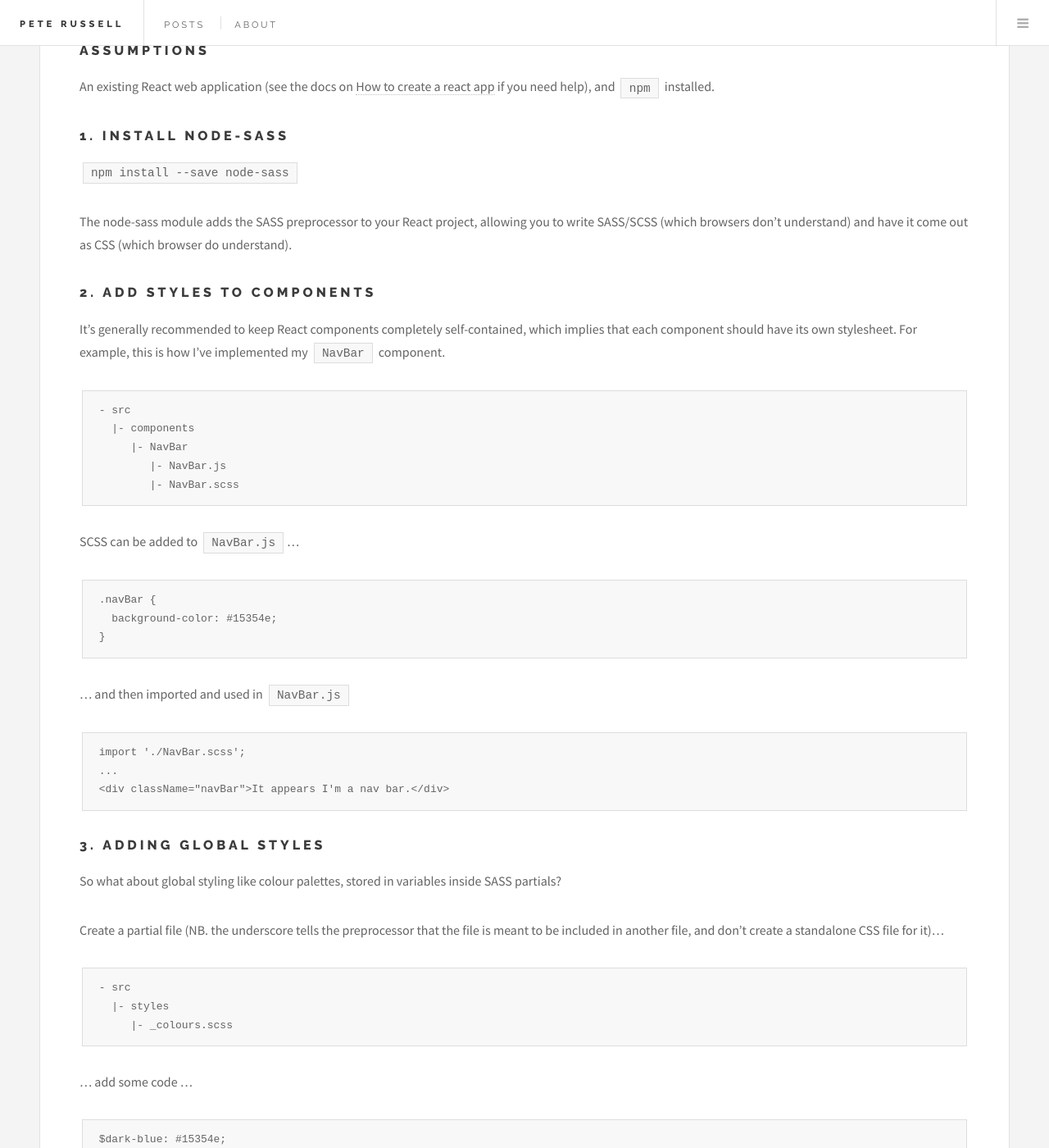
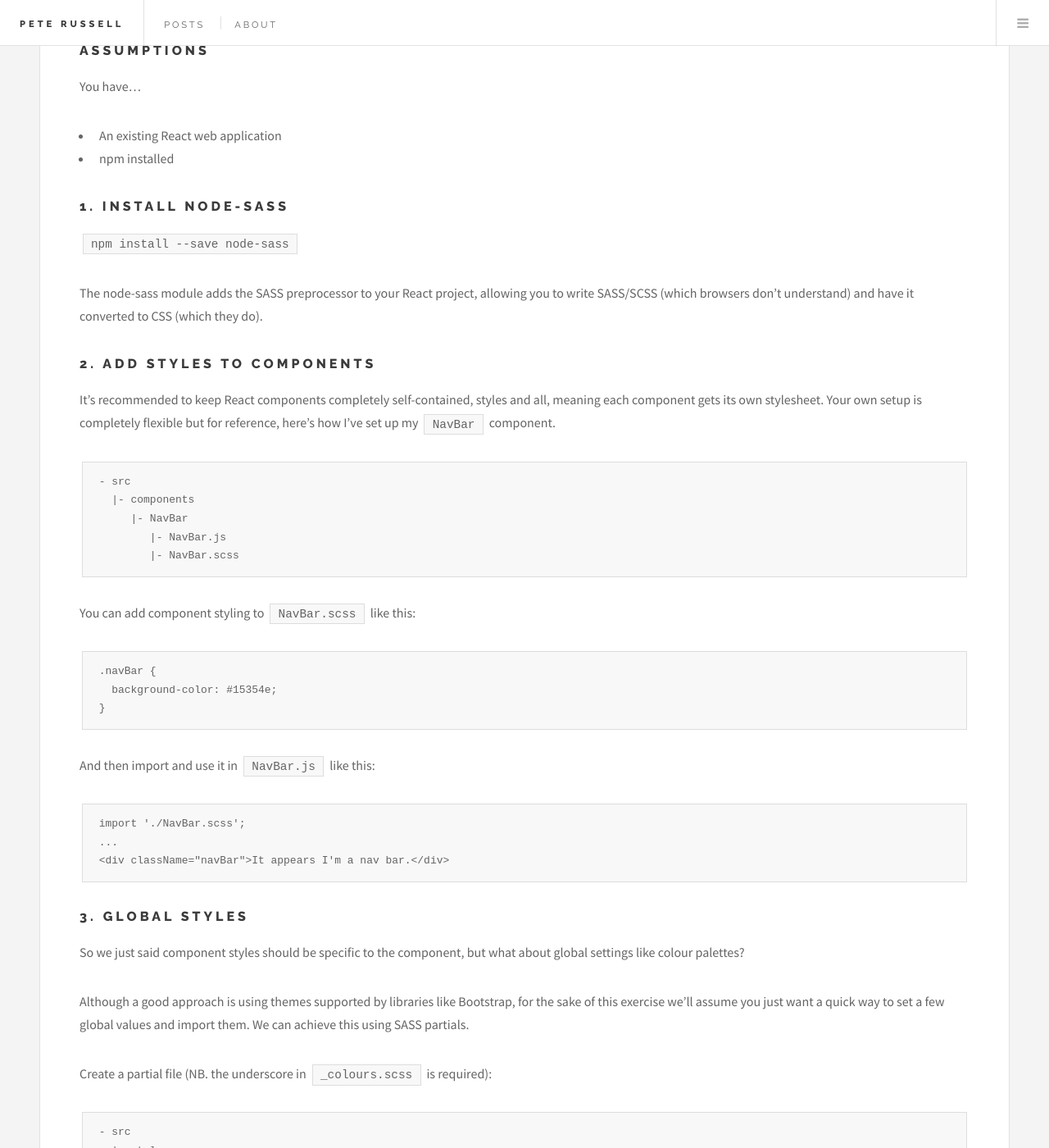
Before and after one commit to peterussell/peterussell.github.io_old, a Jekyll site: the page built from _posts/2020-05-14-react-with-sass.md, in a window 1280 px wide and 1400 px high, scrolled down 693 px. Shown: the whole window at 82% size. Built offline with Jekyll 4.4.1, drawn with Linux system fonts in a browser that asks for light colours; some of the changed text lies outside the part shown.

Commit message:
Modified: clean up 'React with SASS' post.

````diff
--- a/_posts/2020-05-14-react-with-sass.md
+++ b/_posts/2020-05-14-react-with-sass.md
@@ -11,9 +11,10 @@ Set up a simple React website using SASS/SCSS and Bootstrap.
 
 # Assumptions
 
-An existing React web application (see the docs on
-[How to create a react app][react-install]  if you need help), and
-`npm` installed.
+You have...
+
+ - An existing React web application
+ - npm installed
 
 # 1. Install node-sass
 
@@ -21,14 +22,13 @@ An existing React web application (see the docs on
 
 The node-sass module adds the SASS preprocessor to your React project,
 allowing you to write SASS/SCSS (which browsers don't understand) and
-have it come out as CSS (which browser do understand).
+have it converted to CSS (which they do).
 
 # 2. Add styles to components
 
-It's generally recommended to keep React components completely
-self-contained, which implies that each component should have its
-own stylesheet. For example, this is how I've implemented my `NavBar`
-component.
+It's recommended to keep React components completely self-contained, styles
+and all, meaning each component gets its own stylesheet. Your own setup
+is completely flexible but for reference, here's how I've set up my `NavBar` component.
 
 ```
 - src
@@ -38,7 +38,7 @@ component.
         |- NavBar.scss
 ```
 
-SCSS can be added to `NavBar.js`...
+You can add component styling to `NavBar.scss` like this:
 
 ```
 .navBar {
@@ -46,7 +46,7 @@ SCSS can be added to `NavBar.js`...
 }
 ```
 
-... and then imported and used in `NavBar.js`
+And then import and use it in `NavBar.js` like this:
 
 ```
 import './NavBar.scss';
@@ -54,14 +54,17 @@ import './NavBar.scss';
 <div className="navBar">It appears I'm a nav bar.</div>
 ```
 
-# 3. Adding global styles
+# 3. Global styles
 
-So what about global styling like colour palettes, stored in variables
-inside SASS partials?
+So we just said component styles should be specific to the
+component, but what about global settings like colour palettes?
 
-Create a partial file (NB. the underscore tells the preprocessor that
-the file is meant to be included in another file, and don't create a
-standalone CSS file for it)...
+Although a good approach is using themes supported by libraries like Bootstrap,
+for the sake of this exercise we'll assume you just want a quick way to
+set a few global values and import them. We can achieve this
+using SASS partials.
+
+Create a partial file (NB. the underscore in `_colours.scss` is required):
 
 ```
 - src
@@ -69,28 +72,32 @@ standalone CSS file for it)...
      |- _colours.scss
 ```
 
-... add some code ...
+Add some code to the partial SCSS file.
 
 ```
 $dark-blue: #15354e;
 ```
 
-... then load the partial into your component's stylesheet, and use
-the variable. In this example, we're replacing the `background-colour`
-with the imported variable.
+Now we import the partial into your component's stylesheet which gives
+us access to the values we defined in it. In this example we're replacing
+the value of `background-colour` with the imported variable.
 
 ```
 @import '../../styles/_colours.scss';
-...
+
 .navBar {
   background-color: $dark-blue;
 }
 ```
 
+*NB. the official SASS docs recommend using `@use` instead of `@import`,
+but at the time of writing `@use` isn't supported in node-sass.*
+
 # And that's it!
 
 Et voila, you've got individual component styling as well as an easy
-way to deal with site-wide variables. For additional reading, check out [Adding a SASS Stylesheet][cra-sass]
+way to deal with site-wide variables. For additional reading, check out
+["Adding a SASS Stylesheet"][cra-sass]
 on the create-react-app website.
 
 [react-install]: https://reactjs.org/docs/create-a-new-react-app.html
````
